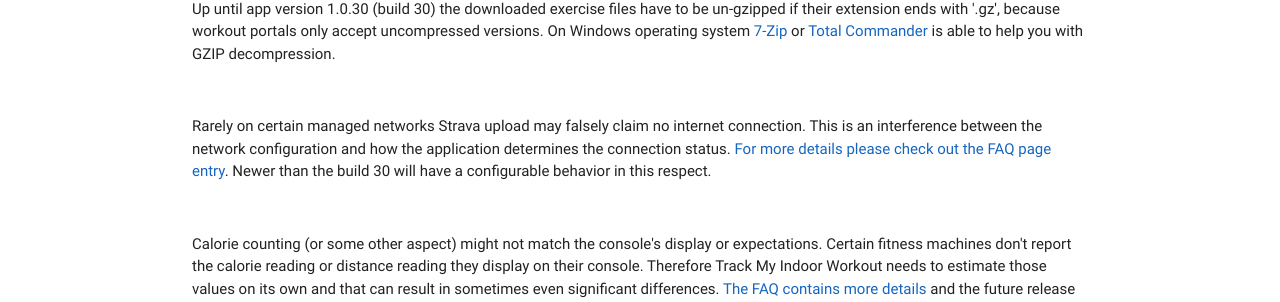
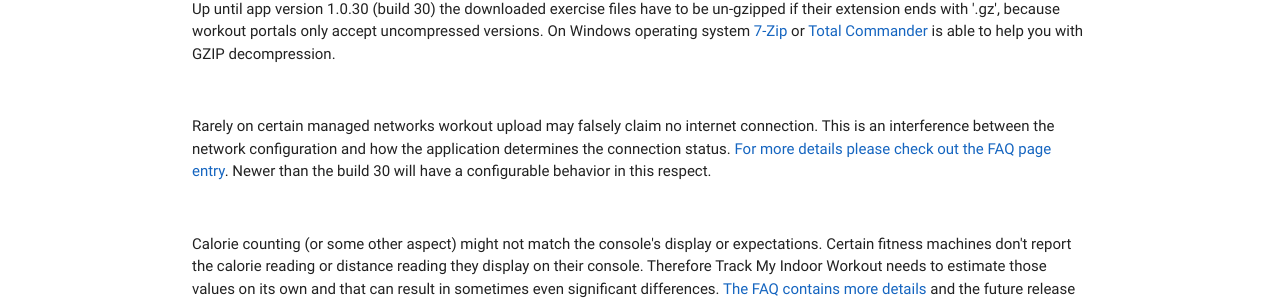
Before and after one commit to TrackMyIndoorWorkout/TrackMyIndoorWorkout.github.io, a Jekyll site: the page built from known-issues.md, in a window 1280 px wide. Shown: the part 1204-1506 px from the top of the page. Built offline with Jekyll 4.4.1, drawn with Linux system fonts in a browser that asks for light colours.

Commit message:
Grammar fixes in the known issues

```diff
--- a/known-issues.md
+++ b/known-issues.md
@@ -57,7 +57,7 @@ permalink: /known-issues/
 <div class="section">
     <div class="row">
         <div class="col s12">
-            Rarely on certain managed networks Strava upload may falsely claim no internet connection. This is an interference between the network configuration and how the application determines the connection status. <a href="faq/">For more details please check out the FAQ page entry</a>. Newer than the build 30 will have a configurable behavior in this respect.
+            Rarely on certain managed networks workout upload may falsely claim no internet connection. This is an interference between the network configuration and how the application determines the connection status. <a href="faq/">For more details please check out the FAQ page entry</a>. Newer than the build 30 will have a configurable behavior in this respect.
         </div>
     </div>
 </div>
```
Also changed, not shown: _posts/2020-09-26-known-issues.md (+2 -2 lines).
